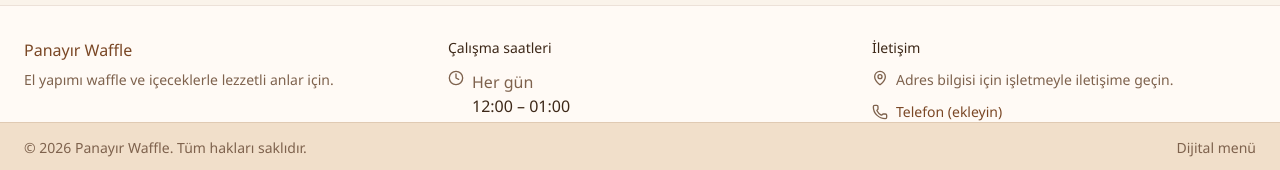
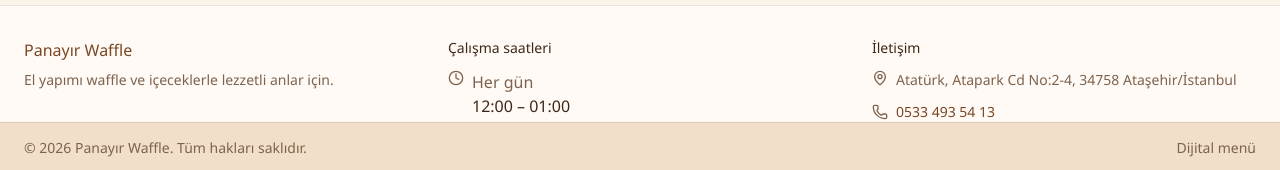
Before and after one commit to irem-kalay/panayirwaffle-menu, a React (Vite) app: page / in a window 1280 px wide. Shown: the part 877-1047 px from the top of the page. Built offline with nearby package versions, Linux system fonts and the light colour scheme.

Commit message:
added the contect informations

```diff
--- a/src/components/AppFooter.tsx
+++ b/src/components/AppFooter.tsx
@@ -27,7 +27,7 @@
           <ul className="app-footer-list">
             <li className="flex gap-2 text-muted-foreground text-sm">
               <MapPin className="w-4 h-4 shrink-0 opacity-80" aria-hidden />
-              <span>Adres bilgisi için işletmeyle iletişime geçin.</span>
+              <span>Atatürk, Atapark Cd No:2-4, 34758 Ataşehir/İstanbul</span>
             </li>
             <li className="flex gap-2 items-center text-sm text-muted-foreground">
               <Phone className="w-4 h-4 shrink-0 opacity-80" aria-hidden />
@@ -35,7 +35,7 @@
                 href="tel:+90"
                 className="text-primary hover:underline underline-offset-4 touch-manipulation"
               >
-                Telefon (ekleyin)
+                0533 493 54 13
               </a>
             </li>
           </ul>
```
